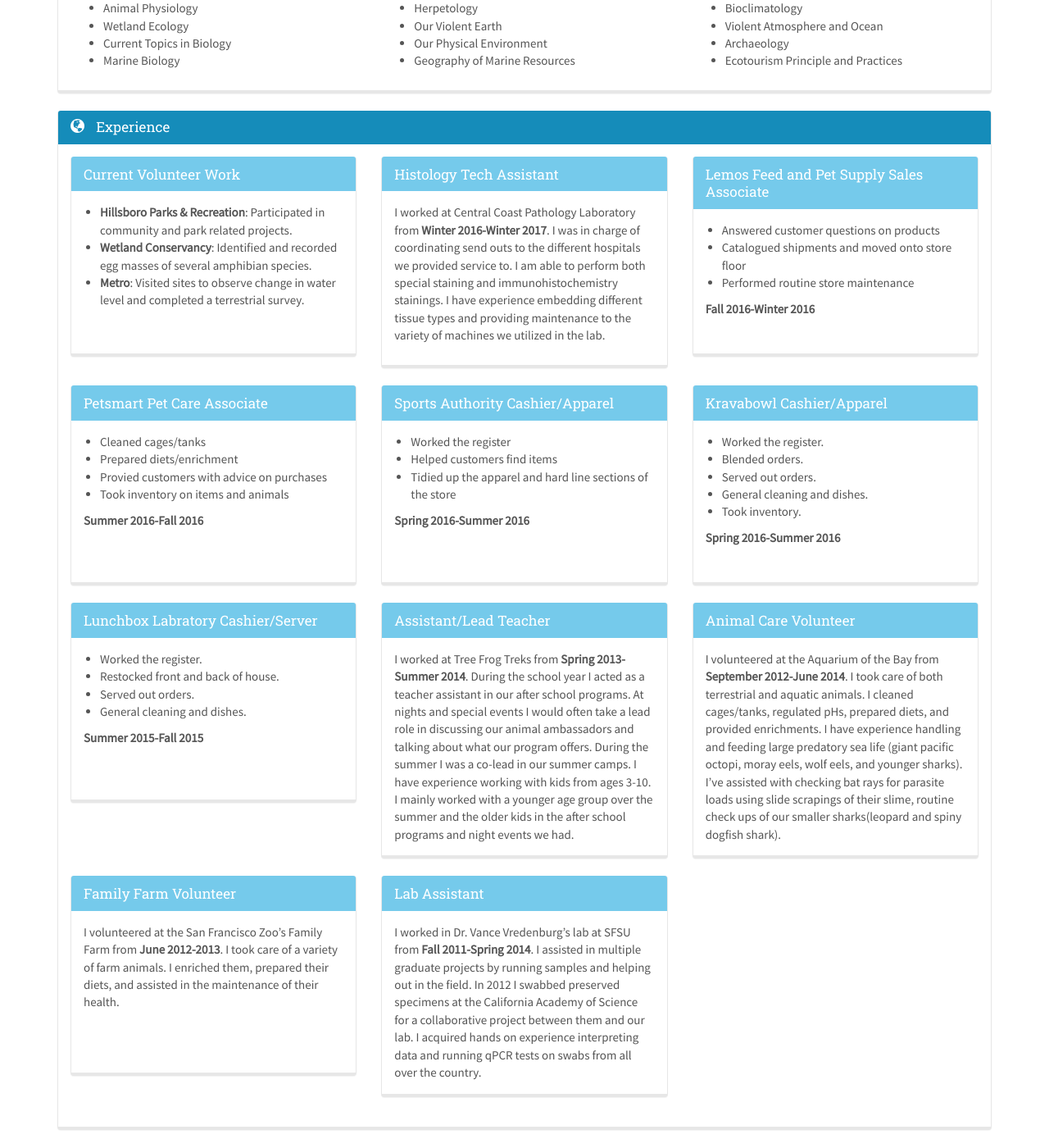
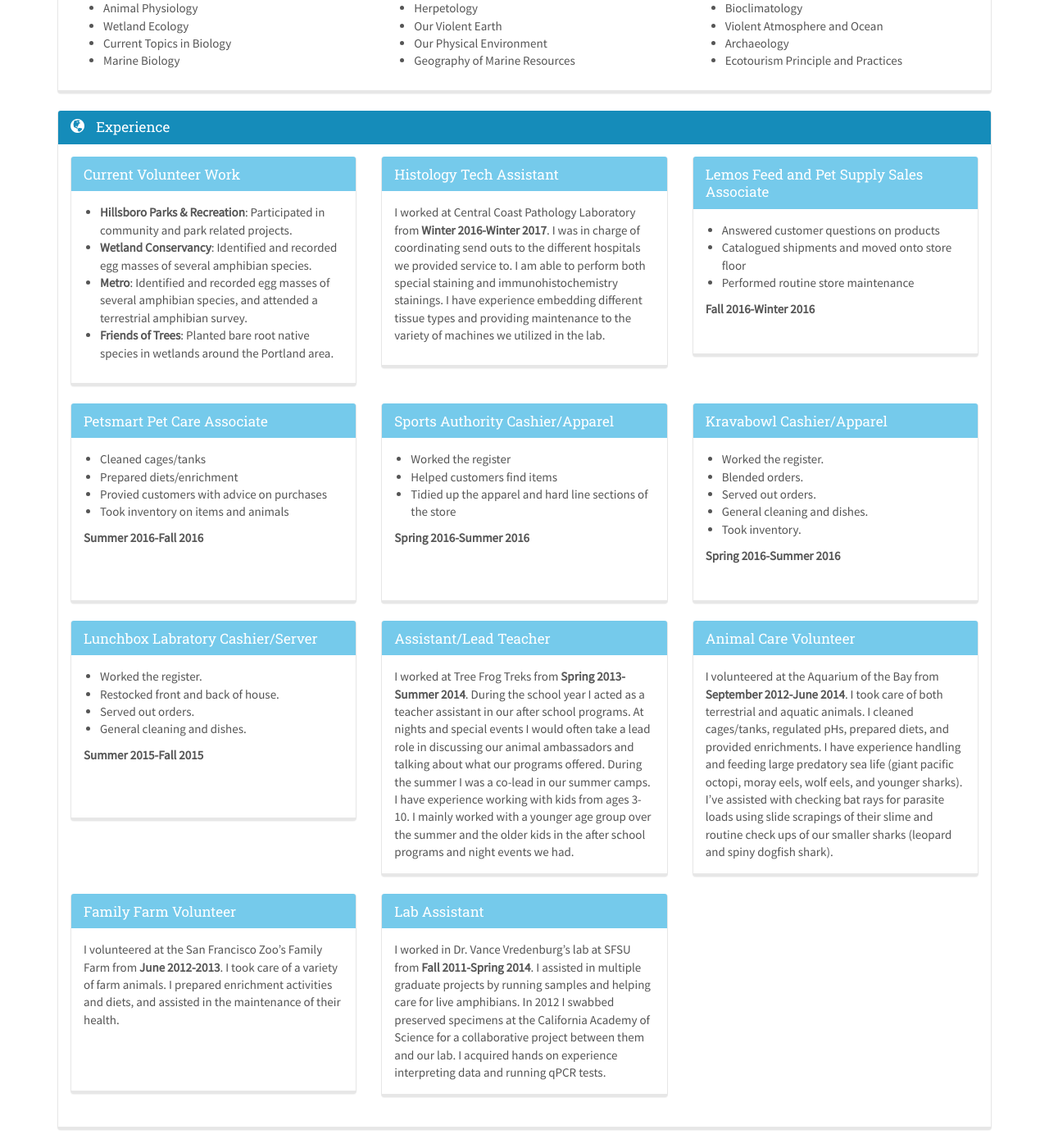
Before and after one commit to iondune/mackenziedunn.com, a Jekyll site: the page built from index.html, in a window 1280 px wide and 1400 px high, scrolled down 674 px. Shown: the whole window at 82% size. Built offline with Jekyll 4.4.1, drawn with Linux system fonts in a browser that asks for light colours; nearby versions of some CDN libraries.

Commit message:
Mack's edits on 2020-05-10

```diff
--- a/_data/resume/experience.yml
+++ b/_data/resume/experience.yml
@@ -4,10 +4,12 @@
     <ul>
     <li><strong>Hillsboro Parks & Recreation</strong>: Participated in community and park related projects.</li>
     <li><strong>Wetland Conservancy</strong>: Identified and recorded egg masses of several amphibian species.</li>
-    <li><strong>Metro</strong>: Visited sites to observe change in water level and completed a terrestrial survey.</li>
+    <li><strong>Metro</strong>: Identified and recorded egg masses of several amphibian species, and attended a terrestrial amphibian survey.</li>
+    <li><strong>Friends of Trees</strong>: Planted bare root native species in wetlands around the Portland area.</li>
     </ul>
 
 - heading: Histology Tech Assistant
+  clear: visible-md-block visible-sm-block
   body: >
     <p>
     I worked at Central Coast Pathology Laboratory from <strong>Winter 2016-Winter 2017</strong>.
@@ -73,7 +75,7 @@
     I worked at Tree Frog Treks from <strong>Spring 2013-Summer 2014</strong>. During the school
     year I acted as a teacher assistant in our after school programs. At nights
     and special events I would often take a lead role in discussing our animal
-    ambassadors and talking about what our program offers. During the summer I
+    ambassadors and talking about what our programs offered. During the summer I
     was a co-lead in our summer camps. I have experience working with kids from
     ages 3-10. I mainly worked with a younger age group over the summer and the
     older kids in the after school programs and night events we had.
@@ -85,21 +87,20 @@
     regulated pHs, prepared diets, and provided enrichments. I have experience
     handling and feeding large predatory sea life (giant pacific octopi, moray
     eels, wolf eels, and younger sharks). I’ve assisted with checking bat rays
-    for parasite loads using slide scrapings of their slime, routine check ups
-    of our smaller sharks(leopard and spiny dogfish shark).
+    for parasite loads using slide scrapings of their slime and routine check ups
+    of our smaller sharks (leopard and spiny dogfish shark).
 
 - heading: Family Farm Volunteer
   clear: visible-md-block visible-sm-block
   body: >
     I volunteered at the San Francisco Zoo’s Family Farm from <strong>June 2012-2013</strong>. I
-    took care of a variety of farm animals. I enriched them, prepared their
-    diets, and assisted in the maintenance of their health.
+    took care of a variety of farm animals. I prepared enrichment activities and diets,
+    and assisted in the maintenance of their health.
 
 - heading: Lab Assistant
   body: >
     I worked in Dr. Vance Vredenburg’s lab at SFSU from <strong>Fall 2011-Spring 2014</strong>. I
-    assisted in multiple graduate projects by running samples and helping out in
-    the field. In 2012 I swabbed preserved specimens at the California Academy
+    assisted in multiple graduate projects by running samples and helping care for live amphibians.
+    In 2012 I swabbed preserved specimens at the California Academy
     of Science for a collaborative project between them and our lab. I acquired
-    hands on experience interpreting data and running qPCR tests on swabs from
-    all over the country.
+    hands on experience interpreting data and running qPCR tests.
--- a/_data/resume/skills.yml
+++ b/_data/resume/skills.yml
@@ -14,7 +14,7 @@
   - name: Restoration Work
     description: >
       Assisted Boyer's lab in setting up plots of marine plants in the San Francisco Bay and aided in the removal of non-native Sea Lavendar (<i>L. durisculum</i> and <i>L. ramosissimum ssp. provinciale</i>).
-      Planted native plants at Jackson Bottom with Friends of Trees and cleared trails with The Wetland Conservancy.
+      Planted native plants with Friends of Trees and cleared trails with The Wetland Conservancy.
   - name: Handling and swabbing amphibians
     description: Swabbed preserved specimens at the Cal Academy for a collaborative project with the Vredenburg lab. Swabbed live <i>Xenopus laevis</i> and <i>Rana cascadae</i> while at SFSU.
   - name: herpetological identification
@@ -26,7 +26,7 @@
   - name: SCUBA
     description: I received a NAUI open water certification
   - name: Animal care
-    description: Through volunteering, work, and my own experiences I have worked and taken care of a multitude of different animals.
+    description: Through work, volunteering, and my own experiences I have learned how to take care of a multitude of different species.
 
 computer:
   - name: Powerpath
```
